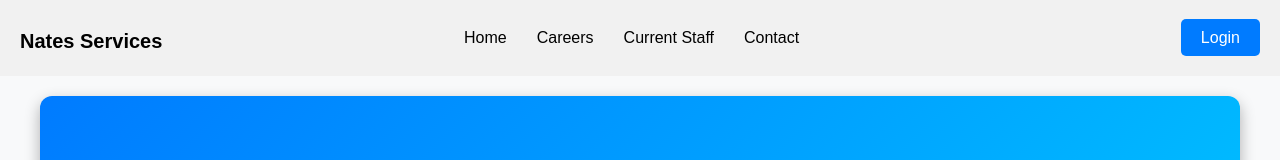
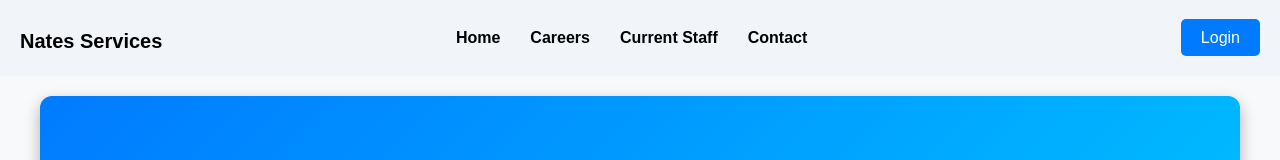
Before and after one commit to NatesHonor/careers.natemarcellus.com, a React (Create React App) app: page / in a window 1280 px wide. Shown: the top 160 px of the page. Built offline with nearby package versions, Linux system fonts and the light colour scheme.

Commit message:
Update header

```diff
--- a/src/components/Header.css
+++ b/src/components/Header.css
@@ -3,7 +3,7 @@
     justify-content: space-between;
     align-items: center;
     padding: 10px 20px;
-    background-color: #f1f1f1;
+    background-color: #f1f5f9;
   }
 
   .header-left h1 {
@@ -27,6 +27,7 @@
   .header-center ul li a {
     text-decoration: none;
     color: #000;
+    font-weight: bold;
   }
 
   .header-right .login-button {
```
